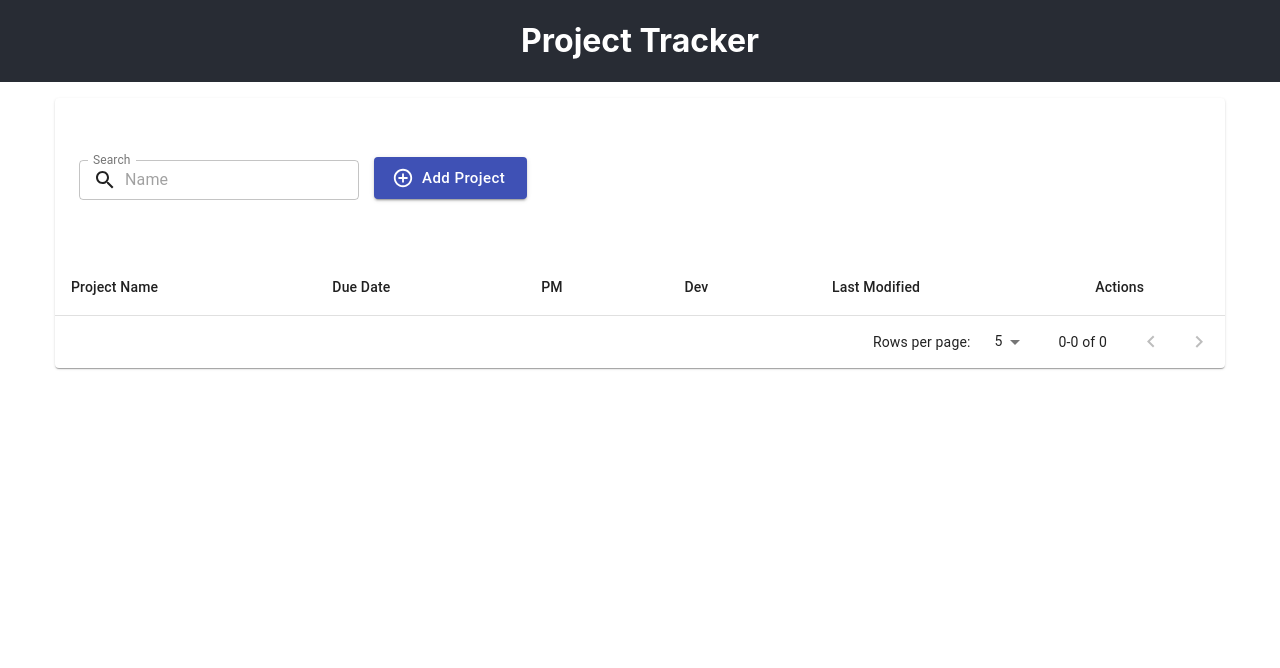
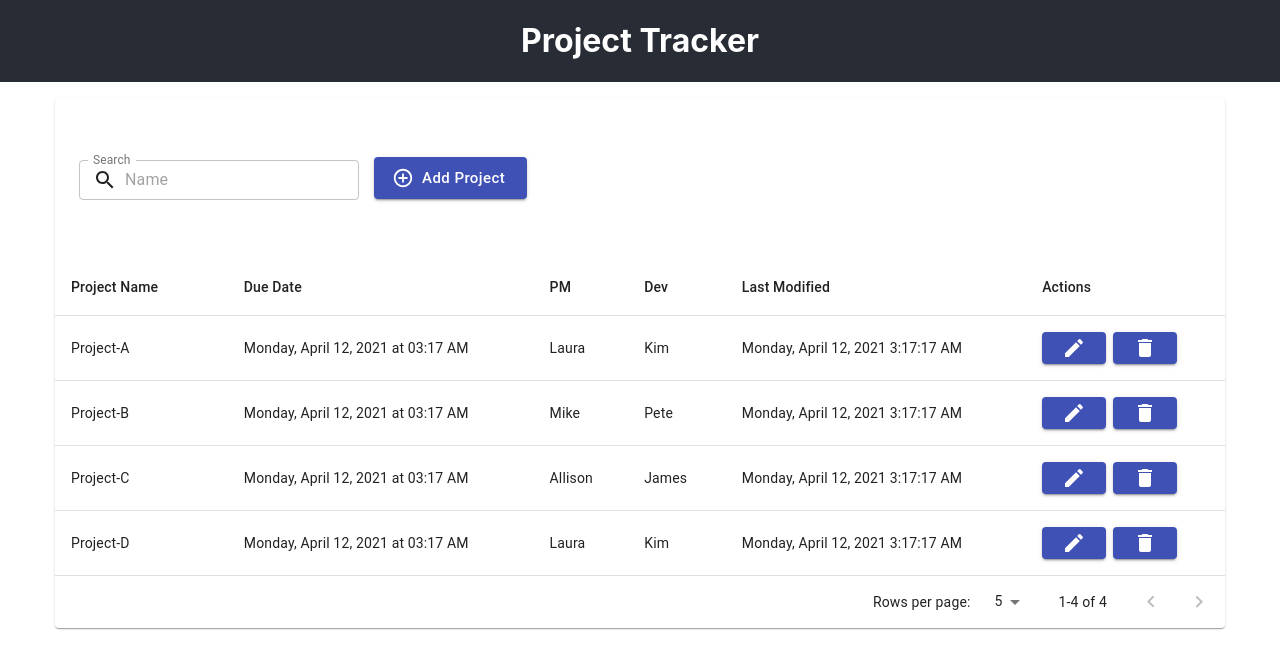
Before and after one commit to MKM421/project-tracker, a React (Create React App) app: page / in a window 1280 px wide. Shown: the top 668 px of the page. Built offline with nearby package versions, Linux system fonts and the light colour scheme.

Commit message:
pre-populate projects

```diff
--- a/src/components/projects/Projects.js
+++ b/src/components/projects/Projects.js
@@ -1,5 +1,5 @@
 // PACKAGE IMPORTS
-import React, { useReducer } from 'react';
+import React, { useEffect, useReducer } from 'react';
 import Paper from '@material-ui/core/Paper';
 // FILE IMPORTS
 import ProjectsList from './ProjectsList';
@@ -9,11 +9,49 @@ import projectsReducer from '../../reducers/projects';
 import FiltersContext from '../../context/filters-context';
 import filtersReducer from '../../reducers/filter';
 import currentDateTime from '../../utils/currentDateTime';
+import { projectData } from '../../utils/projectData';
 
 
 export default function Projects(props) {
 
-  const [projects, projectsDispatch] = useReducer(projectsReducer, []);
+  const [projects, projectsDispatch] = useReducer(projectsReducer, [
+    {
+      projectName: 'Project-A',
+      startDate: new Date(),
+      dueDate: new Date(),
+      projectManager: 'Laura',
+      dev: 'Kim',
+      lastModified: currentDateTime(),
+      projectNotes: 'Awesome project!',
+    },
+    {
+      projectName: 'Project-B',
+      startDate: new Date(),
+      dueDate: new Date(),
+      projectManager: 'Mike',
+      dev: 'Pete',
+      lastModified: currentDateTime(),
+      projectNotes: 'Getting there!',
+    },
+    {
+      projectName: 'Project-C',
+      startDate: new Date(),
+      dueDate: new Date(),
+      projectManager: 'Allison',
+      dev: 'James',
+      lastModified: currentDateTime(),
+      projectNotes: 'This project rocks!',
+    },
+    {
+      projectName: 'Project-D',
+      startDate: new Date(),
+      dueDate: new Date(),
+      projectManager: 'Laura',
+      dev: 'Kim',
+      lastModified: currentDateTime(),
+      projectNotes: 'Everyone is awesome!',
+    }
+  ]);
   const [filters, filtersDispatch] = useReducer(filtersReducer, { text: '', dev: '', activeProject: '',  });
 
   const initialProjectData = {
@@ -24,8 +62,25 @@ export default function Projects(props) {
     dev: '',
     lastModified: currentDateTime(),
     projectNotes: '',
-    load: 0
   }
+
+
+  // save data to localStorage
+  useEffect(() => {
+    localStorage.setItem('project-list', JSON.stringify(projects));
+  }, [projects]);
+
+  // get project data from local storage
+  // useEffect(() => {
+  //   let savedProjects = localStorage.getItem('project-list');
+  //   if (!projects) {
+  //     projectsDispatch({ type: 'POPULATE_PROJECTS', projects });
+  //     setProjects(JSON.parse(savedProjects))
+  //     let projects = JSON.parse(savedProjects);
+  //   }
+  // }, [])
+
+
 
   return (
     <div>
--- a/src/components/projects/ProjectsList.js
+++ b/src/components/projects/ProjectsList.js
@@ -1,5 +1,5 @@
 // PACKAGE IMPORTS
-import React, { useState, useContext, useEffect } from "react";
+import React, { useState, useContext } from "react";
 import Button from '@material-ui/core/Button';
 import TableBody from '@material-ui/core/TableBody';
 import TableRow from '@material-ui/core/TableRow';
@@ -19,6 +19,7 @@ import ProjectsContext from '../../context/projects-context';
 import visibleProjects from '../../utils/visibleProjects';
 import EditProject from './EditProject'
 import { dateTimeOptions } from '../../utils/currentDateTime';
+
 
 const headCells = [
   { id: 'projectName', label: 'Project Name' },
@@ -72,19 +73,6 @@ const ProjectsList = (props) => {
   }
 
 
-  // save data to localStorage
-  useEffect(() => {
-    localStorage.setItem('project-list', JSON.stringify(projects));
-  }, [projects]);
-
-  // get project data from local storage
-  useEffect(() => {
-    let savedProjects = localStorage.getItem('project-list');
-    if (savedProjects) {
-      //setProjects(JSON.parse(savedProjects))
-      //projectsDispatch({ type: 'ADD_PROJECT'});
-    }
-  }, [])
 
 
   return (
--- /dev/null
+++ b/src/utils/projectData.js
@@ -0,0 +1,12 @@
+import currentDateTime  from './currentDateTime';
+
+export const projectData =
+  {
+    projectName: 'Adidas',
+    startDate: new Date(),
+    dueDate: new Date(),
+    projectManager: 'Susan',
+    dev: 'Mike',
+    lastModified: currentDateTime(),
+    projectNotes: 'Awesome project!',
+  }
```
